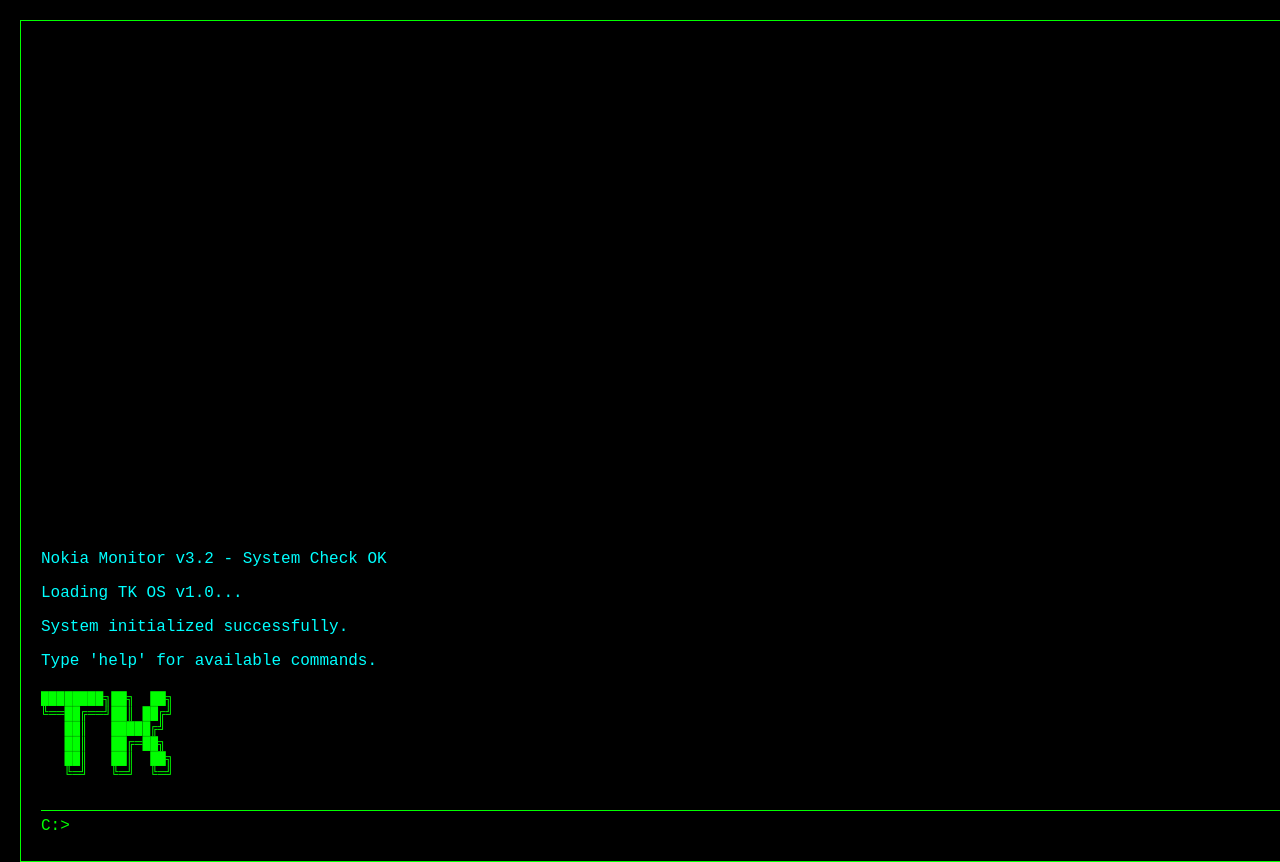
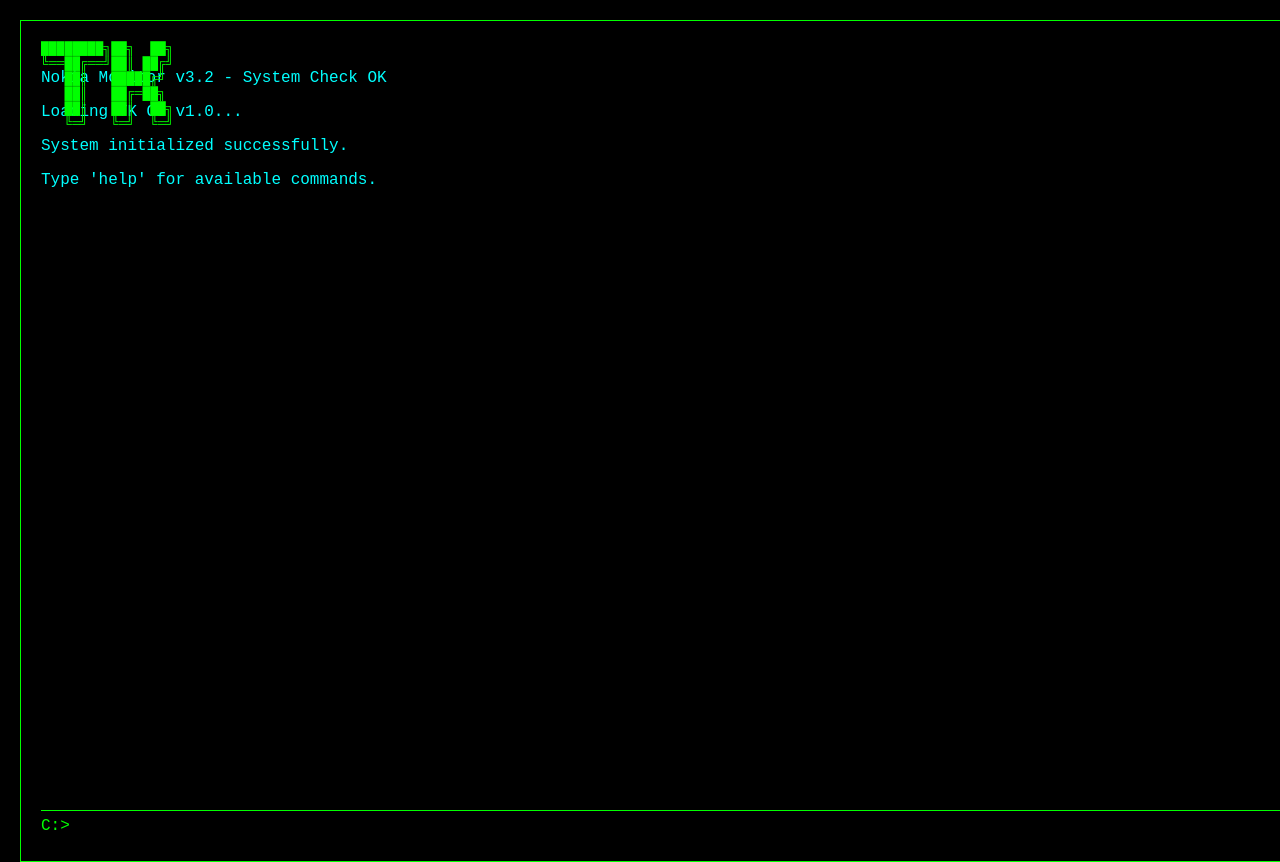
Before and after one commit to tkontt/tkontt.github.io, a plain HTML site: page index.html in a window 1280 px wide. Shown: the top 862 px of the page. Drawn offline with Linux system fonts and the light colour scheme.

Commit message:
Update index.html

```diff
--- a/index.html
+++ b/index.html
@@ -24,18 +24,23 @@
     .terminal-output {
       flex-grow: 1;
       overflow-y: auto;
-      margin-bottom: 30px; /* Space for input line */
+      margin-bottom: 30px;
       display: flex;
-      flex-direction: column-reverse; /* Makes content scroll upward */
+      flex-direction: column;
+      position: relative;
     }
     #terminal {
       display: flex;
       flex-direction: column;
+      margin-top: 20px;
     }
     .logo {
       color: #0f0;
-      margin-bottom: 30px;
-      order: -1; /* Keep logo at top */
+      position: absolute;
+      top: 0;
+      left: 0;
+      margin: 0;
+      padding: 0;
     }
     .system {
       color: #00ffff;
@@ -473,7 +478,7 @@
 
     function scrollToBottom() {
       const terminalOutput = document.querySelector('.terminal-output');
-      terminalOutput.scrollTop = 0; // Scroll to top since we're using column-reverse
+      terminalOutput.scrollTop = terminalOutput.scrollHeight;
     }
   </script>
 </body>
```
